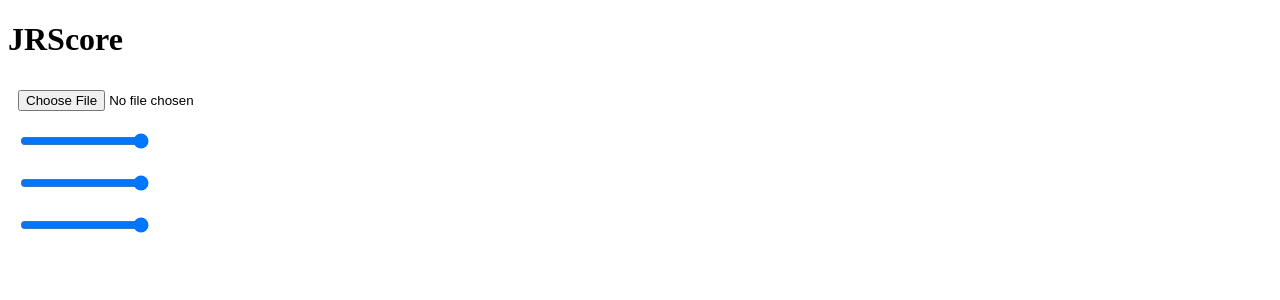
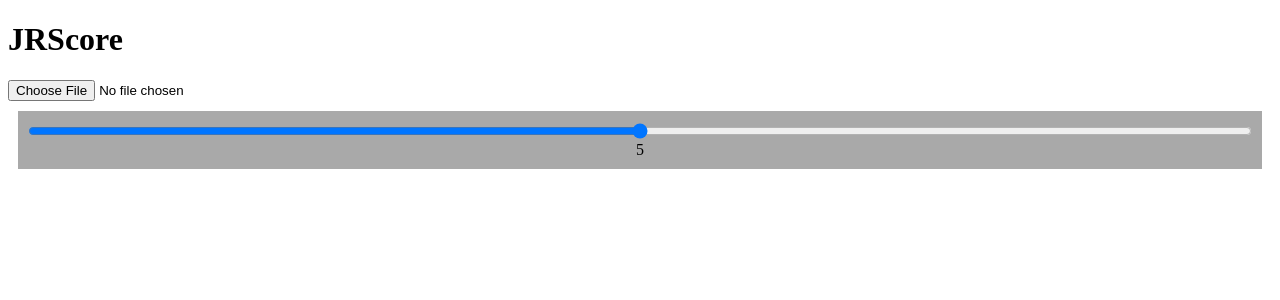
Before and after one commit to jrc0de/jrscore, a Vue app: page / in a window 1280 px wide. Shown: the top 300 px of the page. Built offline with nearby package versions, Linux system fonts and the light colour scheme.

Commit message:
Add RangeSlider

```diff
--- a/package.json
+++ b/package.json
@@ -17,7 +17,7 @@
   },
   "devDependencies": {
     "@vitejs/plugin-vue": "^6.0.8",
-    "globals": "^17.8.0",
+    "globals": "^17.9.0",
     "npm-run-all2": "^9.0.3",
     "oxfmt": "^0.61.0",
     "oxlint": "~1.76.0",
--- /dev/null
+++ b/src/components/RangeSlider.vue
@@ -0,0 +1,31 @@
+<template>
+  <div class="slider-component">
+    <input type="range" v-model.number="value" :min :max :step />
+    <span>{{ value }}</span>
+  </div>
+</template>
+
+<script setup lang="js">
+const value = defineModel('value', { type: Number, default: 5 })
+
+defineProps({
+  min: { type: Number, default: 0 },
+  max: { type: Number, default: 10 },
+  step: { type: Number, default: 1 },
+})
+</script>
+
+<style scoped lang="css">
+.slider-component {
+  display: flex;
+  flex-direction: column;
+  align-items: center;
+  padding: 10px;
+  margin: 10px;
+  background-color: darkgrey;
+}
+
+input {
+  width: 100%;
+}
+</style>
--- a/src/views/HomeView.vue
+++ b/src/views/HomeView.vue
@@ -1,15 +1,11 @@
 <template>
   <h1>JRScore</h1>
 
-  <div class="pad"><input type="file" id="monFichier" name="monFichier" accept=".mei" /></div>
+  <div><input type="file" id="monFichier" name="monFichier" accept=".mei" /></div>
 
-  <div class="pad"><input type="range" min="5" max="10" step="0.5" /></div>
-  <div class="pad"><input type="range" min="5" max="10" step="0.5" /></div>
-  <div class="pad"><input type="range" min="5" max="10" step="0.5" /></div>
+  <RangeSlider />
 </template>
 
-<style lang="css">
-.pad {
-  padding: 10px;
-}
-</style>
+<script setup lang="js">
+import RangeSlider from '@/components/RangeSlider.vue'
+</script>
```
Also changed, not shown: 1 other file (tests, documents, lock files or other folders).
